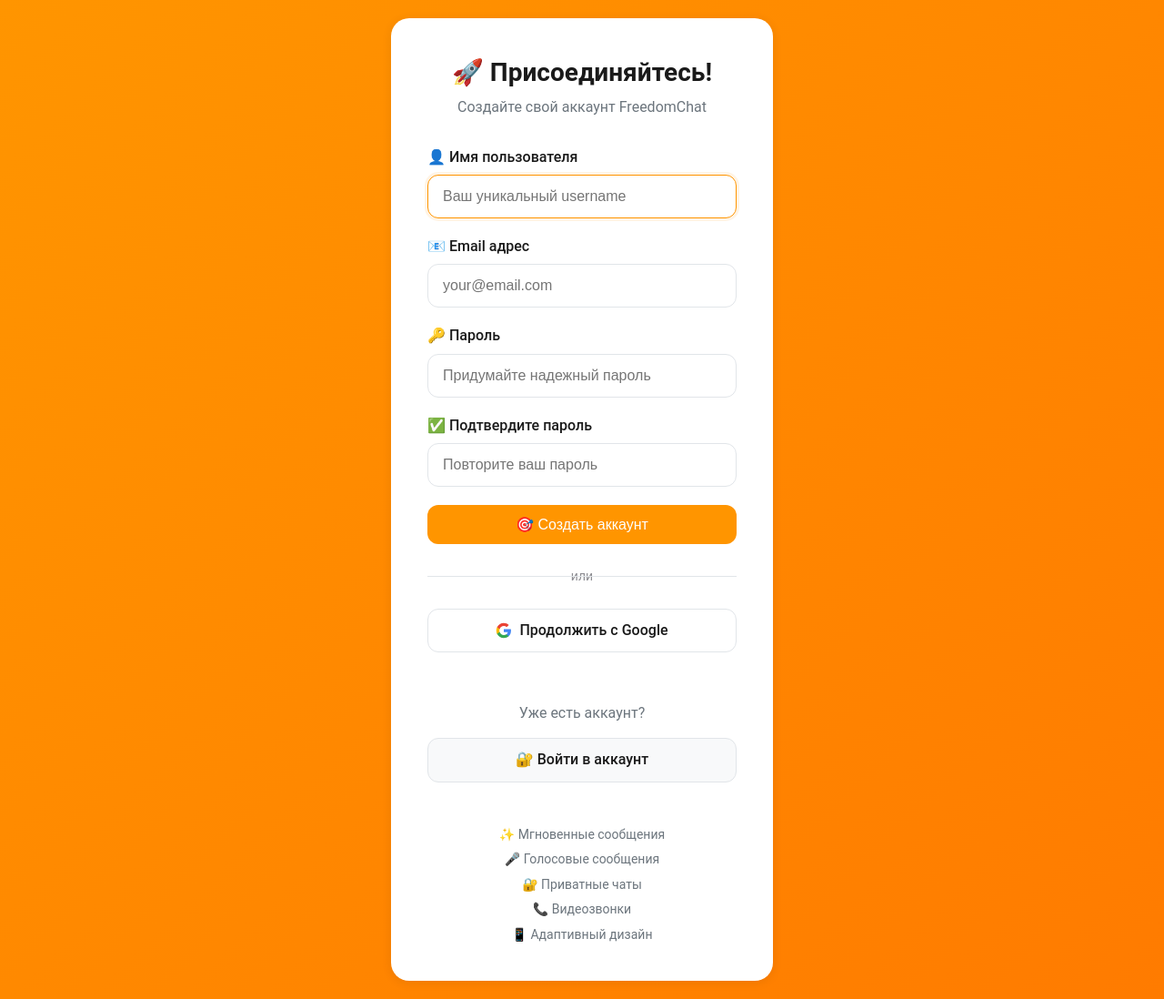
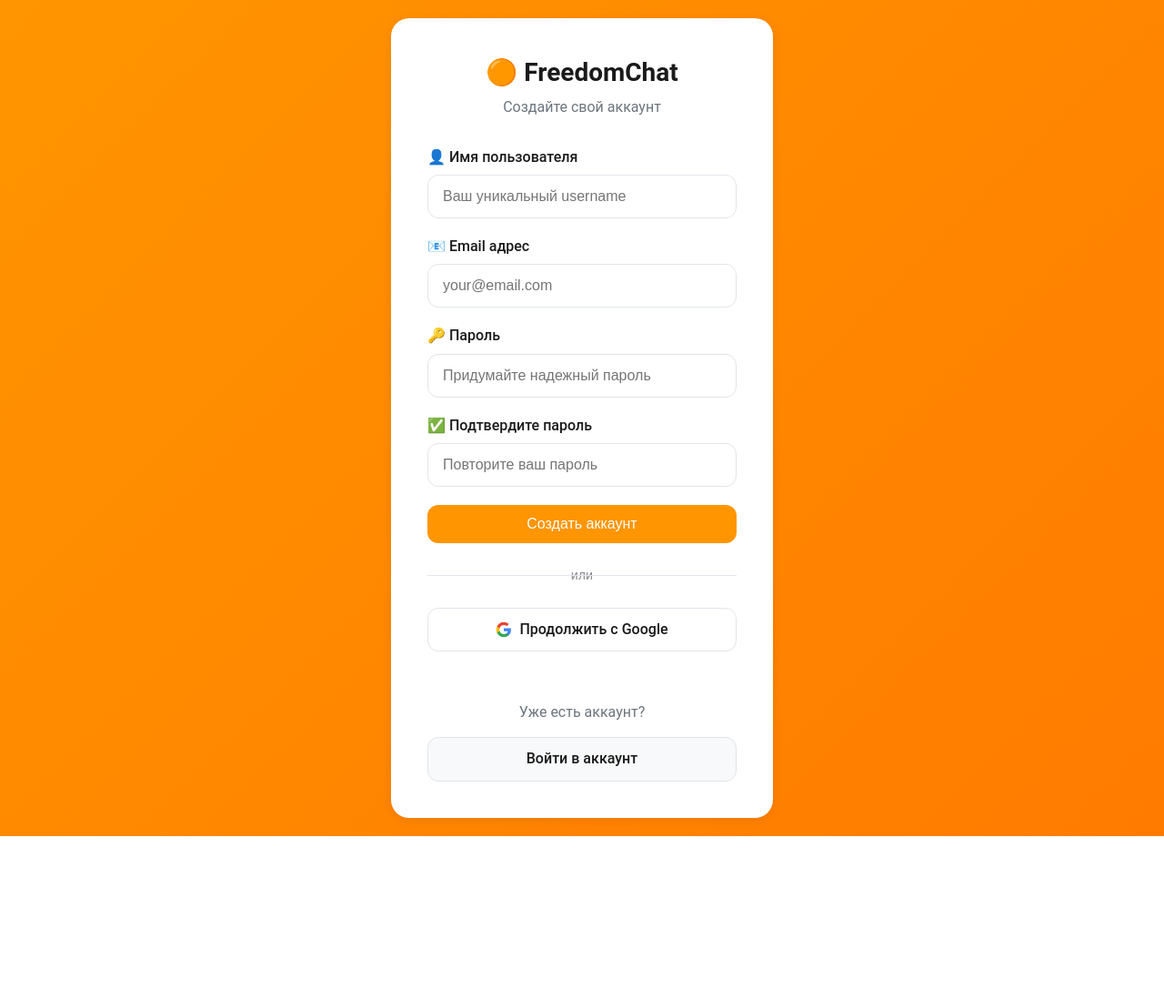
Before and after one commit to KirikProGames/FreedomChat, a Flask app: page /register in a window 1280 px wide. Shown: the whole page at 91% size. After the commit the page ends 919 px from the top, so only its background shows below. Run offline with Flask 3, Linux system fonts and the light colour scheme; some libraries are stand-ins or nearby versions.

Commit message:
Update register.html

```diff
--- a/FreedomChat/templates/register.html
+++ b/FreedomChat/templates/register.html
@@ -1,11 +1,12 @@
+<!-- templates/register.html -->
 {% extends "base.html" %}
 
 {% block content %}
 <div class="auth-wrapper">
     <div class="auth-container">
         <div class="auth-header">
-            <h1 class="auth-title">🚀 Присоединяйтесь!</h1>
-            <p class="auth-subtitle">Создайте свой аккаунт FreedomChat</p>
+            <h1 class="auth-title">🟠 FreedomChat</h1>
+            <p class="auth-subtitle">Создайте свой аккаунт</p>
         </div>
 
         <form method="POST" class="auth-form">
@@ -31,7 +32,7 @@
             </div>
 
             <button type="submit" class="btn btn-primary" style="width: 100%;">
-                🎯 Создать аккаунт
+                Создать аккаунт
             </button>
         </form>
 
@@ -49,70 +50,14 @@
                 Уже есть аккаунт?
             </p>
             <a href="{{ url_for('login') }}" class="btn btn-secondary" style="width: 100%;">
-                🔐 Войти в аккаунт
+                Войти в аккаунт
             </a>
-        </div>
-
-        <div style="text-align: center; margin-top: 24px; padding-top: 24px; border-top: 1px solid var(--border);">
-            <div style="display: grid; gap: 8px; font-size: 14px; color: var(--text-secondary);">
-                <div>✨ Мгновенные сообщения</div>
-                <div>🎤 Голосовые сообщения</div>
-                <div>🔐 Приватные чаты</div>
-                <div>📞 Видеозвонки</div>
-                <div>📱 Адаптивный дизайн</div>
-            </div>
         </div>
     </div>
 </div>
 
-<style>
-.auth-form {
-    space-y: 20px;
-}
-
-/* Индикатор силы пароля */
-.password-strength {
-    height: 4px;
-    border-radius: 2px;
-    margin-top: 8px;
-    transition: all 0.3s ease;
-}
-
-.password-strength.weak {
-    background: var(--danger);
-    width: 33%;
-}
-
-.password-strength.medium {
-    background: var(--warning);
-    width: 66%;
-}
-
-.password-strength.strong {
-    background: var(--success);
-    width: 100%;
-}
-
-/* Анимации */
-@keyframes slideIn {
-    from {
-        opacity: 0;
-        transform: translateY(30px);
-    }
-    to {
-        opacity: 1;
-        transform: translateY(0);
-    }
-}
-
-.auth-container {
-    animation: slideIn 0.6s ease-out;
-}
-</style>
-
 <script>
 document.addEventListener('DOMContentLoaded', function() {
-    // Валидация пароля в реальном времени
     const passwordInput = document.querySelector('input[name="password"]');
     const confirmInput = document.querySelector('input[name="confirm_password"]');
 
@@ -122,17 +67,10 @@ document.addEventListener('DOMContentLoaded', function() {
 
         if (confirm && password !== confirm) {
             confirmInput.style.borderColor = 'var(--danger)';
-            confirmInput.style.boxShadow = '0 0 0 3px rgba(239, 68, 68, 0.1)';
+            confirmInput.style.boxShadow = '0 0 0 3px rgba(255, 59, 48, 0.1)';
         } else {
             confirmInput.style.borderColor = '';
             confirmInput.style.boxShadow = '';
-        }
-
-        // Индикатор силы пароля
-        let strength = 'weak';
-        if (password.length >= 8) strength = 'medium';
-        if (password.length >= 12 && /[A-Z]/.test(password) && /[0-9]/.test(password)) {
-            strength = 'strong';
         }
     }
 
@@ -140,43 +78,6 @@ document.addEventListener('DOMContentLoaded', function() {
         passwordInput.addEventListener('input', validatePassword);
         confirmInput.addEventListener('input', validatePassword);
     }
-
-    // Валидация формы
-    const form = document.querySelector('.auth-form');
-    if (form) {
-        form.addEventListener('submit', function(e) {
-            const username = document.querySelector('input[name="username"]').value;
-            const email = document.querySelector('input[name="email"]').value;
-            const password = document.querySelector('input[name="password"]').value;
-            const confirm = document.querySelector('input[name="confirm_password"]').value;
-
-            if (!username || !email || !password || !confirm) {
-                e.preventDefault();
-                showNotification('Ошибка', 'Заполните все поля', 'error');
-                return;
-            }
-
-            if (password !== confirm) {
-                e.preventDefault();
-                showNotification('Ошибка', 'Пароли не совпадают', 'error');
-                return;
-            }
-
-            if (password.length < 6) {
-                e.preventDefault();
-                showNotification('Ошибка', 'Пароль должен содержать минимум 6 символов', 'error');
-                return;
-            }
-        });
-    }
-
-    // Автофокус на поле username
-    const usernameInput = document.querySelector('input[name="username"]');
-    if (usernameInput) {
-        setTimeout(() => {
-            usernameInput.focus();
-        }, 100);
-    }
 });
 </script>
 {% endblock %}
```
